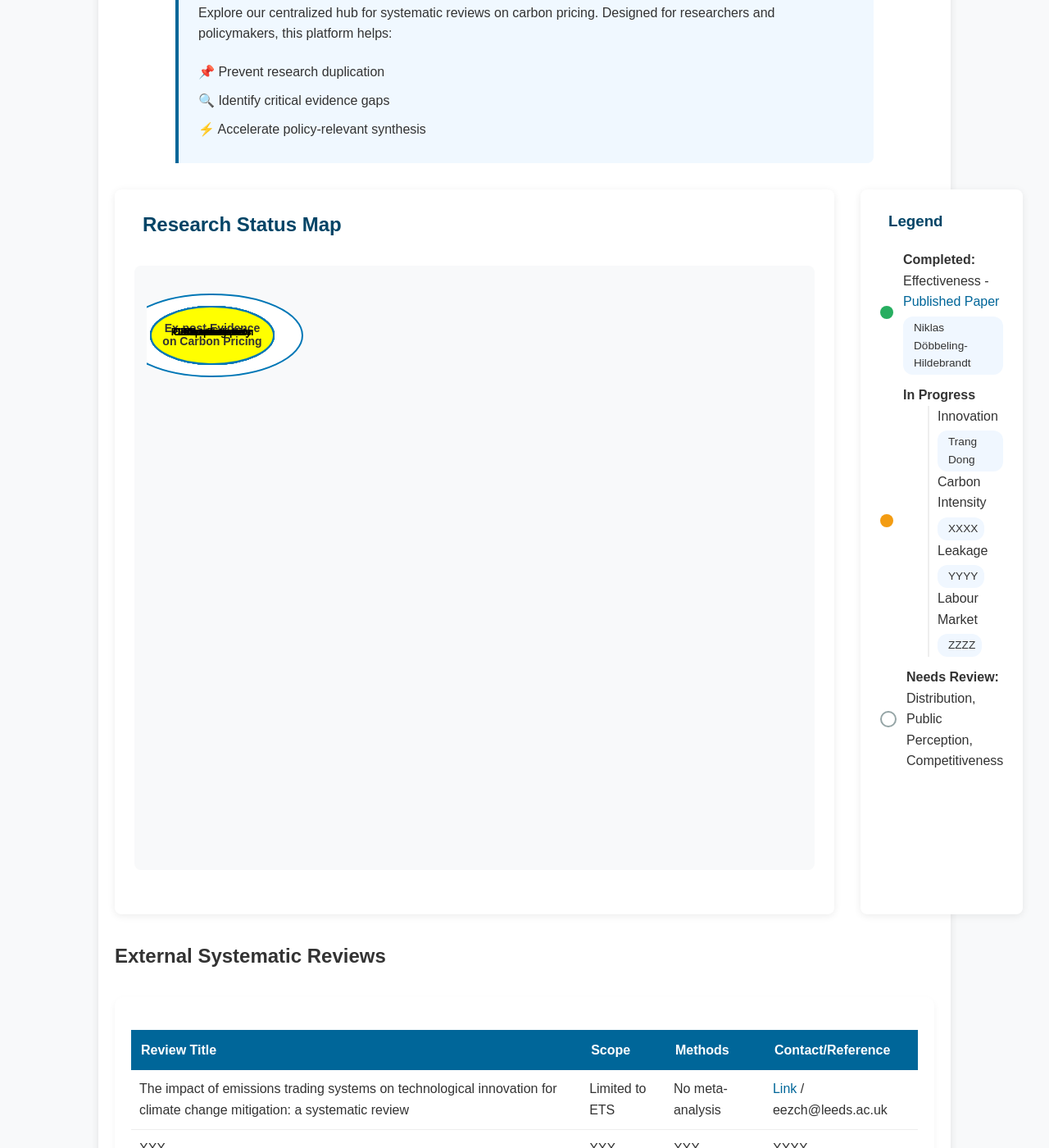
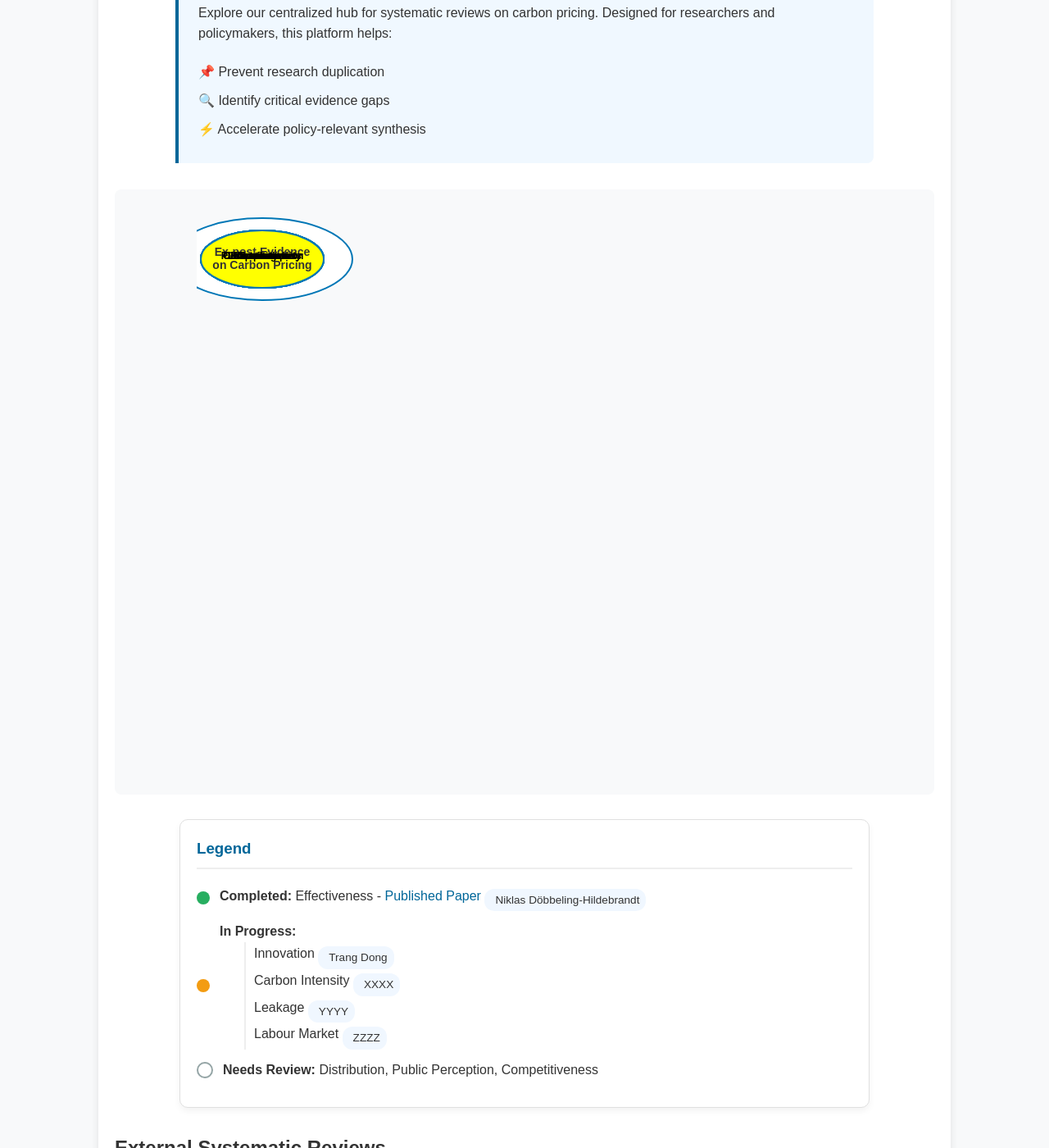
Before and after one commit to trangdtk-vnu/ecosystem-reviews, a Jekyll site: the page built from index.md, in a window 1280 px wide and 1400 px high, scrolled down 416 px. Shown: the whole window at 82% size. Built offline with Jekyll 4.4.1, drawn with Linux system fonts in a browser that asks for light colours.

Commit message:
Update index.md

```diff
--- a/index.md
+++ b/index.md
@@ -17,17 +17,14 @@ title: Home
   </ul>
 </div>
 
-<div class="content-grid">
-  <!-- Interactive Graph Section -->
-  <div class="graph-card">
-    <h2><i class="fas fa-chart-network"></i> Research Status Map</h2>
-    <div class="graph-container">
-      <iframe src="/ecosystem-reviews/carbon_pricing_graph.html" width="800" height="700" style="border:none;"></iframe>
-    </div>
+<!-- Map Section -->
+<div class="map-section">
+  <div class="graph-container">
+    <iframe src="/ecosystem-reviews/carbon_pricing_graph.html" width="800" height="700" style="border:none;"></iframe>
   </div>
 
-  <!-- Legend Section -->
-  <div class="legend-card">
+  <!-- Legend positioned below map -->
+  <div class="legend-box">
     <h3><i class="fas fa-key"></i> Legend</h3>
     <div class="legend-items">
       <div class="legend-item">
@@ -44,7 +41,7 @@ title: Home
       <div class="legend-item">
         <div class="color-dot in-progress"></div>
         <div class="legend-text">
-          <strong>In Progress</strong>
+          <strong>In Progress:</strong>
           <div class="sub-items">
             <div>Innovation <span class="contact-badge"><i class="fas fa-envelope"></i> Trang Dong</span></div>
             <div>Carbon Intensity <span class="contact-badge"><i class="fas fa-envelope"></i> XXXX</span></div>
@@ -64,6 +61,7 @@ title: Home
   </div>
 </div>
 
+<!-- External Reviews Section -->
 <div class="reviews-section">
   <h2><i class="fas fa-table"></i> External Systematic Reviews</h2>
   <div class="table-container">
```
